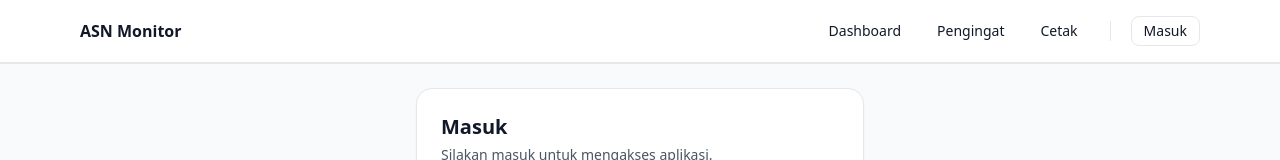
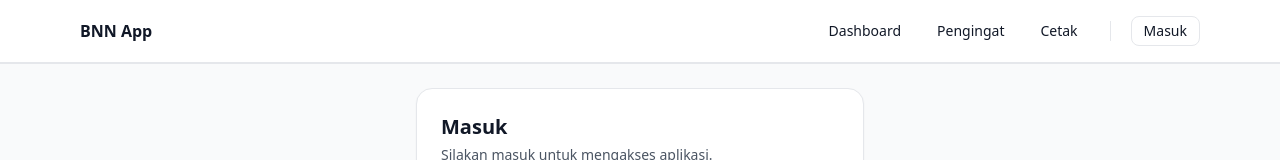
Before and after one commit to marewang/final-bnn, a Next.js app: page /login in a window 1280 px wide. Shown: the top 160 px of the page. Built offline with nearby package versions, Linux system fonts and the light colour scheme; no server answers.

Commit message:
Update TopNav.tsx

```diff
--- a/components/TopNav.tsx
+++ b/components/TopNav.tsx
@@ -63,7 +63,7 @@ export default function TopNav() {
           >
             ☰
           </button>
-          <Link href="/" className="text-base font-semibold">ASN Monitor</Link>
+          <Link href="/" className="text-base font-semibold">BNN App</Link>
         </div>
 
         <nav className="hidden items-center gap-3 text-sm md:flex">
```
